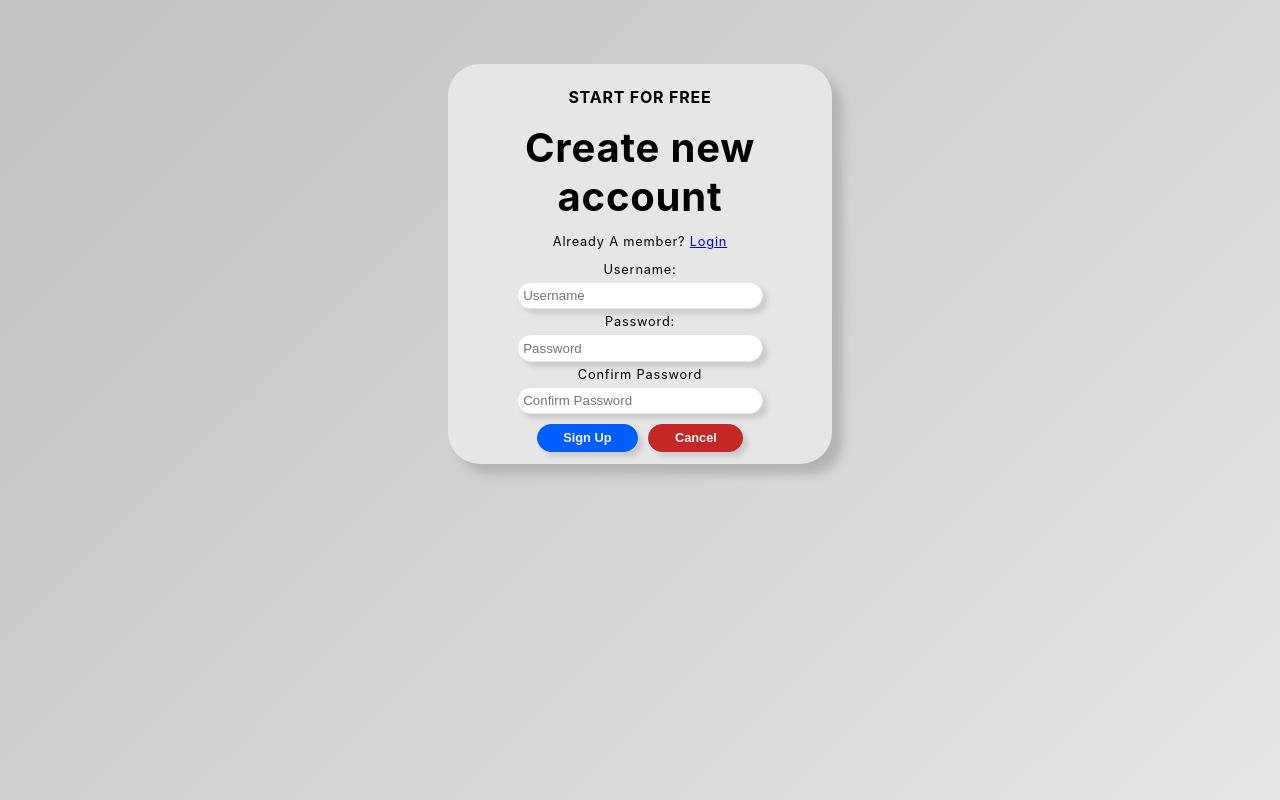
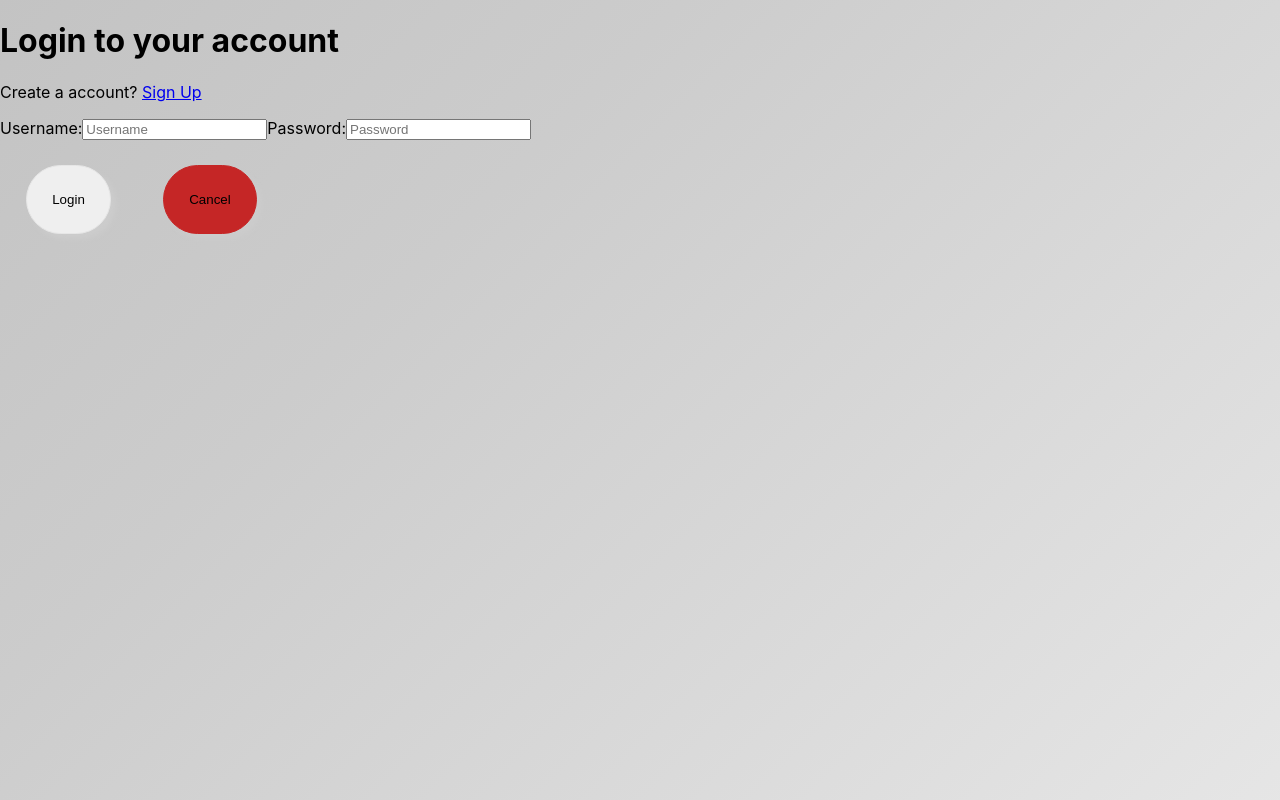
Before and after one commit to JamariaSims/Task-Manager, a React (Create React App) app: page /Login in a window 1280 px wide. Built offline with nearby package versions, Linux system fonts and the light colour scheme.

Commit message:
created login page

```diff
--- a/src/App.js
+++ b/src/App.js
@@ -7,13 +7,14 @@ import Error from "./Views/Error";
 
 import SignUpPage from "./Views/SignUpPage";
 import WalledGarden from "./Views/WalledGarden";
+import LoginPage from "./Views/LoginPage";
 function App(props) {
     return (
         <Router>
             <Routes>
                 <Route path="/" element={<WalledGarden />} />
                 <Route path="/SignUp" element={<SignUpPage />} />
-                <Route path="/Login" element={<SignUpPage />} />
+                <Route path="/Login" element={<LoginPage />} />
                 <Route path="/Task/:id" element={<TaskDisplay />} />
                 <Route path="*" element={<Error />} />
             </Routes>
--- /dev/null
+++ b/src/Views/LoginPage.jsx
@@ -0,0 +1,71 @@
+import React, { useState } from "react";
+import { connect } from "react-redux";
+import { addTask } from "../Actions/Index";
+
+import { v4 as uuidv4 } from "uuid";
+
+const initialState = {
+    username: "",
+    password: "",
+};
+
+function LoginPage() {
+    const [userInfo, setUserInfo] = useState(initialState);
+
+    const onInputChange = (event) => {
+        const { target } = event;
+        const { name, value } = target;
+        setUserInfo({ ...userInfo, [name]: value });
+    };
+    const onInputSubmit = (event) => {
+        event.preventDefault();
+    };
+    const onInputReset = (event) => {
+        event.preventDefault();
+        setUserInfo(initialState);
+    };
+    return (
+        <form className="Login-Form" onSubmit={onInputSubmit}>
+            <h1>Login to your account</h1>
+            <p>
+                Create a account? <a href="/SignUp">Sign Up</a>
+            </p>
+            <label id="Form-Label" htmlFor="Form-Name">
+                Username:
+            </label>
+            <input
+                type={"text"}
+                value={userInfo.username}
+                placeholder="Username"
+                onChange={onInputChange}
+                name="username"
+                id="username"
+                required
+            />
+            <label htmlFor="Form-Description">Password:</label>
+            <input
+                type={"password"}
+                value={userInfo.password}
+                placeholder="Password"
+                onChange={onInputChange}
+                name="password"
+                id="password"
+                required
+            />
+            <nav>
+                <button id="Button-Login" type="submit">
+                    Login
+                </button>
+                <button id="Button-Cancel" type="reset" onClick={onInputReset}>
+                    Cancel
+                </button>
+            </nav>
+        </form>
+    );
+}
+const mapStateToProps = (state) => {
+    return {
+        tasks: state.tasks,
+    };
+};
+export default connect(mapStateToProps, { addTask })(LoginPage);
--- a/src/Views/WalledGarden.jsx
+++ b/src/Views/WalledGarden.jsx
@@ -1,19 +1,15 @@
 import { Login } from "@mui/icons-material";
 import React from "react";
 import { connect } from "react-redux";
+import SignUpPage from "./SignUpPage";
 
-function WalledGarden() {
-    return (
-        <div>
-            <Login />
-        </div>
-    );
+function WalledGarden(props) {
+    return <div>{!props.username ? <Login /> : <SignUpPage />}</div>;
 }
 
 const mapStateToProps = (state) => {
     return {
-        tasks: state.tasks,
-        completedTasks: state.completedTasks,
+        username: state.username,
     };
 };
 
```
Also changed, not shown: src/Views/Login.jsx (deleted).
